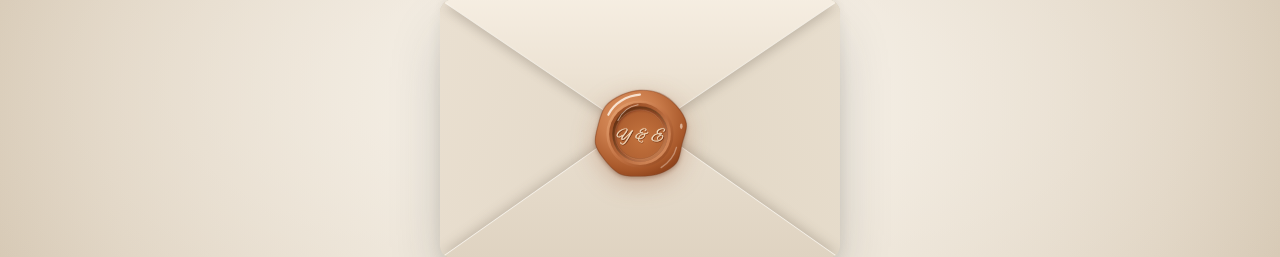
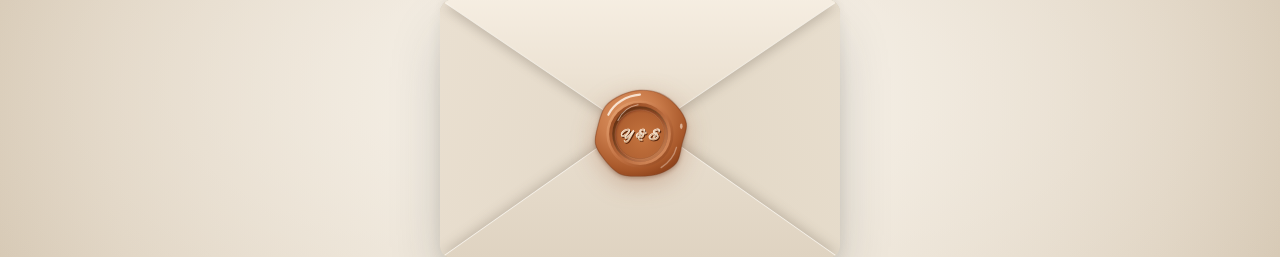
Before and after one commit to edwarddv05/nuestrabodaye, a React (Vite) app: page / in a window 1280 px wide. Shown: the part 271-528 px from the top of the page. Built offline with nearby package versions, Linux system fonts and the light colour scheme.

Commit message:
Iniciales del sello más pequeñas y con relieve en tres capas
Co-Authored-By: Claude Opus 5.5 <noreply@anthropic.com>

```diff
--- a/src/components/envelope/WaxSeal.jsx
+++ b/src/components/envelope/WaxSeal.jsx
@@ -39,6 +39,12 @@ export function WaxSeal({ id }) {
         <filter id={`${id}-inner`} x="-20%" y="-20%" width="140%" height="140%">
           <feGaussianBlur stdDeviation="1.7" />
         </filter>
+        {/* Pintura marfil con volumen: más clara arriba, dorada abajo */}
+        <linearGradient id={`${id}-ivory`} x1="0" y1="0" x2="0" y2="1">
+          <stop offset="0%" stopColor="#FFF6E6" />
+          <stop offset="55%" stopColor="#F4DFC0" />
+          <stop offset="100%" stopColor="#DDBB8E" />
+        </linearGradient>
         <clipPath id={`${id}-faceclip`}>
           <circle cx="50" cy="50" r="29" />
         </clipPath>
@@ -71,11 +77,13 @@ export function WaxSeal({ id }) {
       <circle cx="50" cy="50.5" r="25.8" fill="none" stroke="rgba(255, 215, 185, 0.3)" strokeWidth="0.6" />
       <circle cx="50" cy="50" r="25.8" fill="none" stroke="rgba(100, 40, 14, 0.4)" strokeWidth="0.6" />
 
-      {/* Iniciales pintadas en marfil (--ivory) sobre el relieve, como la
-          pintura de los sellos de lacre; sombra fina para que asienten */}
-      <g className="wax-monogram" fontSize="18" textAnchor="middle">
-        <text x="50.7" y="56.8" fill="rgba(70, 24, 6, 0.7)">Y &amp; E</text>
-        <text x="50" y="56" fill="#F7E7CD" stroke="#F7E7CD" strokeWidth="0.35">Y &amp; E</text>
+      {/* Iniciales en relieve pintadas en marfil, dentro del anillo con aire
+          alrededor. Relieve en tres capas: sombra proyectada abajo-derecha,
+          filo de luz arriba-izquierda y la letra con degradado de volumen */}
+      <g className="wax-monogram" fontSize="14.5" textAnchor="middle">
+        <text x="50.9" y="55.9" fill="rgba(60, 20, 4, 0.75)" stroke="rgba(60, 20, 4, 0.75)" strokeWidth="0.5">Y &amp; E</text>
+        <text x="49.55" y="54.55" fill="rgba(255, 248, 236, 0.95)" stroke="rgba(255, 248, 236, 0.95)" strokeWidth="0.3">Y &amp; E</text>
+        <text x="50" y="55" fill={url("ivory")} stroke={url("ivory")} strokeWidth="0.3">Y &amp; E</text>
       </g>
 
       {/* Brillos de la cera */}
```
